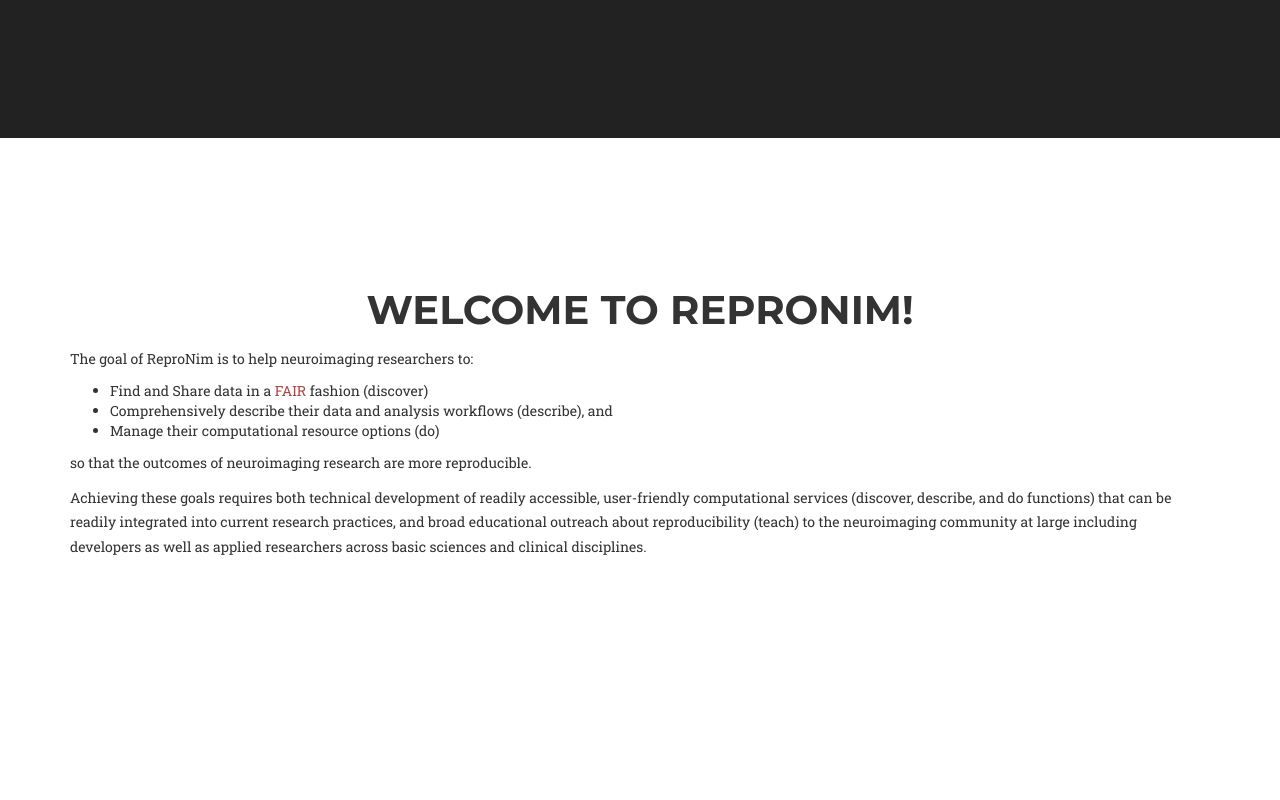
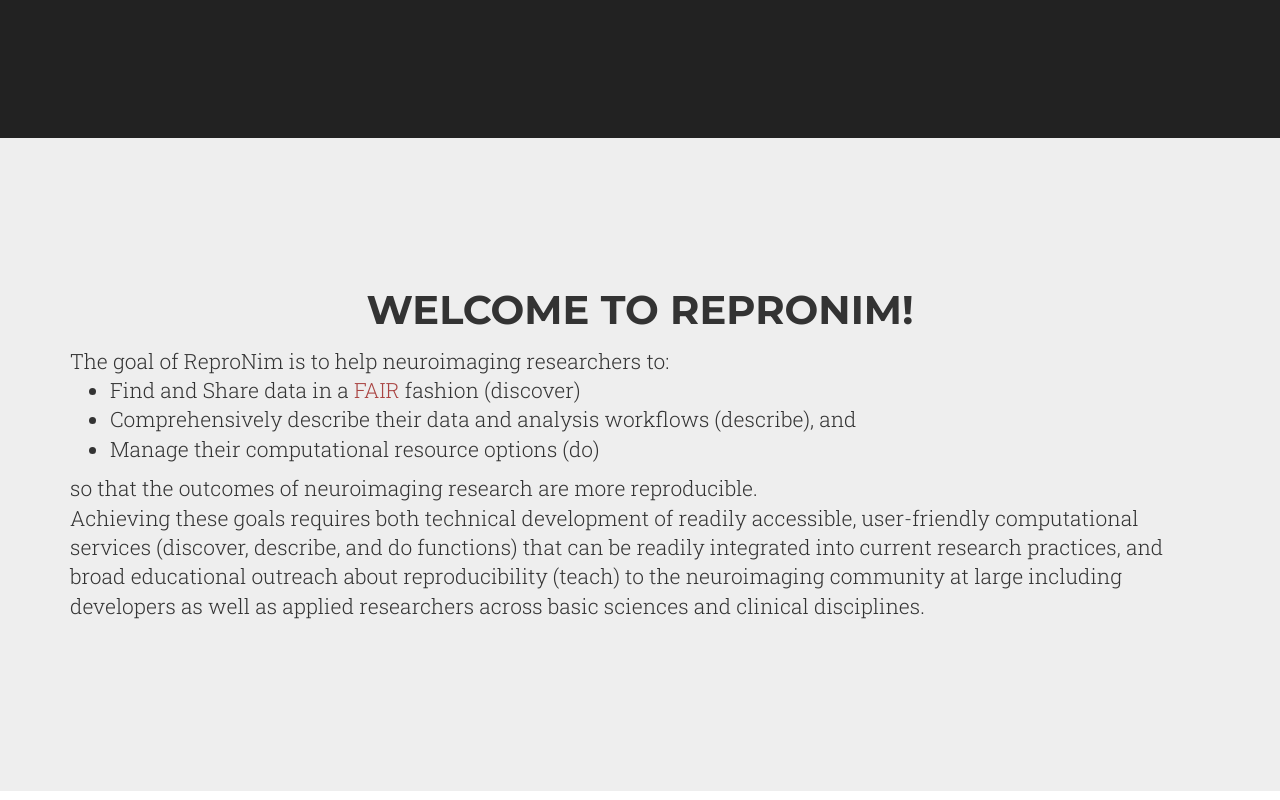
Before and after one commit to ReproNim/repronim.github.io, a website: page index.html in a window 1280 px wide. Shown: the part 600-1400 px from the top of the page. Drawn offline with nearby package versions, Linux system fonts and the light colour scheme; a web font is replaced by a local one.

Commit message:
increased introduction font size alternating background colors in sections

```diff
--- a/index.html
+++ b/index.html
@@ -85,20 +85,20 @@
     </header>
 
     <!-- Services Section -->
-    <section id="intro">
+    <section id="intro" class="bg-light-gray">
         <div class="container">
             <div class="row">
-                <div class="col-lg-12">
+                <div class="col-lg-12 lead">
                     <h2 class="section-heading text-center">Welcome to ReproNim!</h2>
-                    <p>The goal of ReproNim is to help neuroimaging researchers to:</p>
+                    <div>The goal of ReproNim is to help neuroimaging researchers to:</div>
                     <ul>
                         <li>Find and Share data in a <a class="text-danger" href="http://www.nature.com/articles/sdata201618">FAIR</a> fashion (discover)</li>
                         <li>Comprehensively describe their data and analysis workflows (describe), and</li>
                         <li>Manage their computational resource options (do)</li>
                     </ul>
-                    <p>so that the outcomes of neuroimaging research are more reproducible.</p>
+                    <div>so that the outcomes of neuroimaging research are more reproducible.</div>
 
-                    <p>Achieving these goals requires both technical development of readily accessible, user-friendly computational services (discover, describe, and do functions) that can be readily integrated into current research practices, and broad educational outreach about reproducibility (teach) to the neuroimaging community at large including developers as well as applied researchers across basic sciences and clinical disciplines.</p>
+                    <div>Achieving these goals requires both technical development of readily accessible, user-friendly computational services (discover, describe, and do functions) that can be readily integrated into current research practices, and broad educational outreach about reproducibility (teach) to the neuroimaging community at large including developers as well as applied researchers across basic sciences and clinical disciplines.</div>
                 </div>
             </div>
         </div>
```
